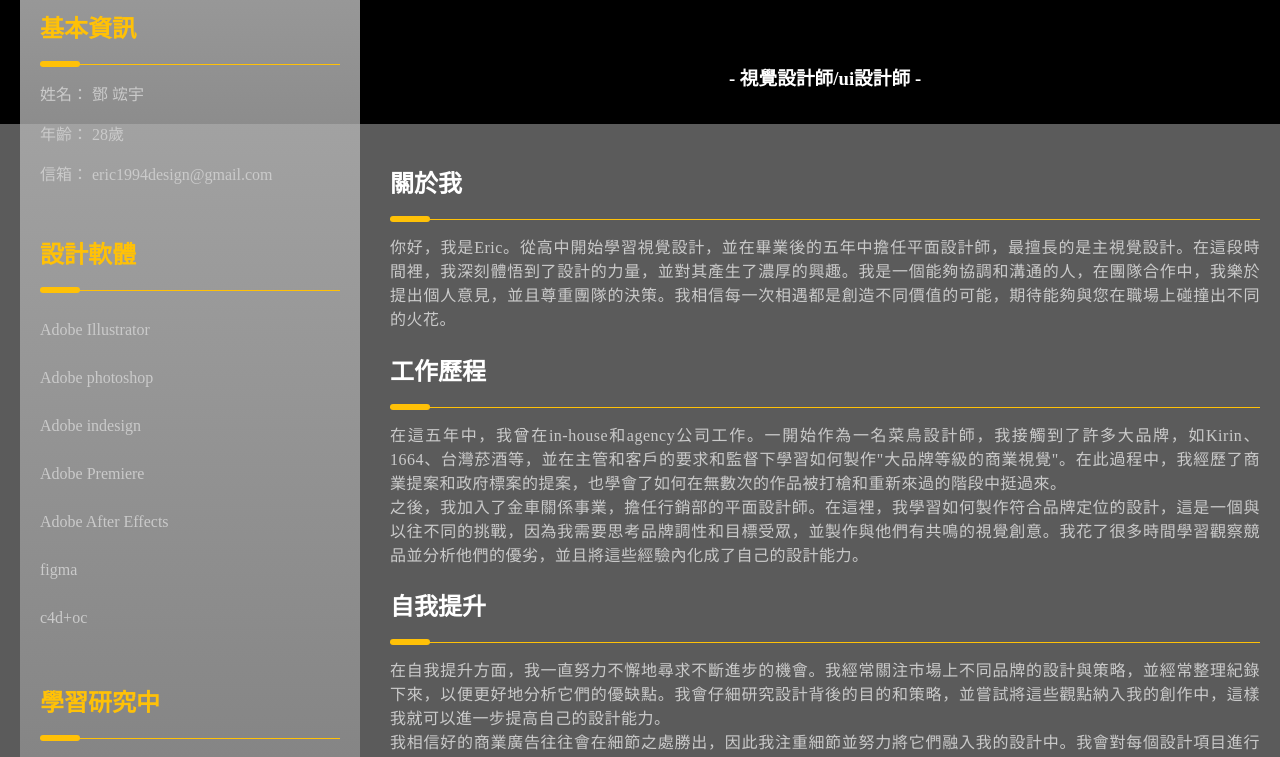
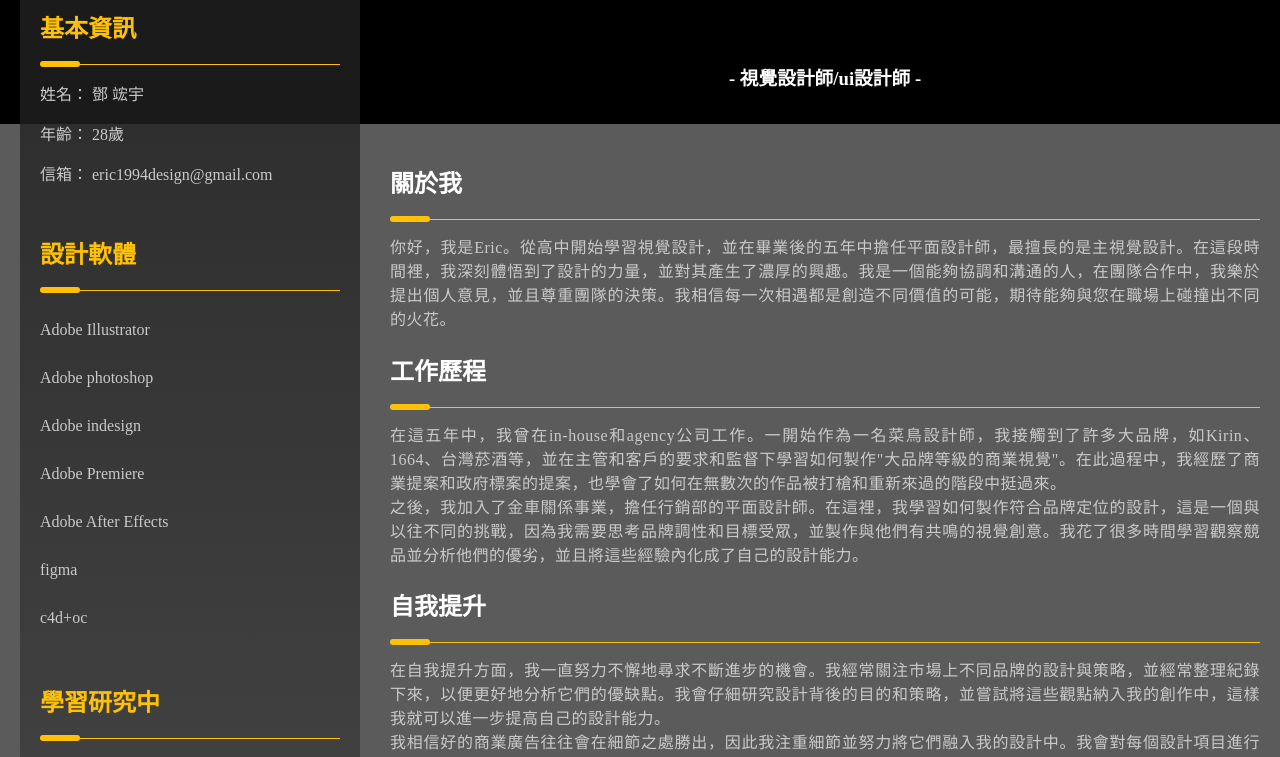
Before and after one commit to eyeric-83/pro, a plain HTML site: page home/resume/resume.html in a window 1280 px wide. Shown: the part 351-1108 px from the top of the page. Drawn offline with Linux system fonts and the light colour scheme.

Commit message:
Update style.css

```diff
--- a/home/resume/style.css
+++ b/home/resume/style.css
@@ -130,8 +130,8 @@ p{
 .side {
   height: 2000px;
 
-background: -webkit-linear-gradient(180deg, rgba(183, 183, 183, 1), rgba(183, 183, 183, 0));
-background: linear-gradient(180deg, rgba(183, 183, 183, 1), rgba(183, 183, 183, 0));
+background: -webkit-linear-gradient(180deg, rgba(33, 33, 33, 1), rgba(33, 33, 33, 0));
+background: linear-gradient(180deg, rgba(33, 33, 33, 1), rgba(33, 33, 33, 0));
 
 
   position: absolute;
```
